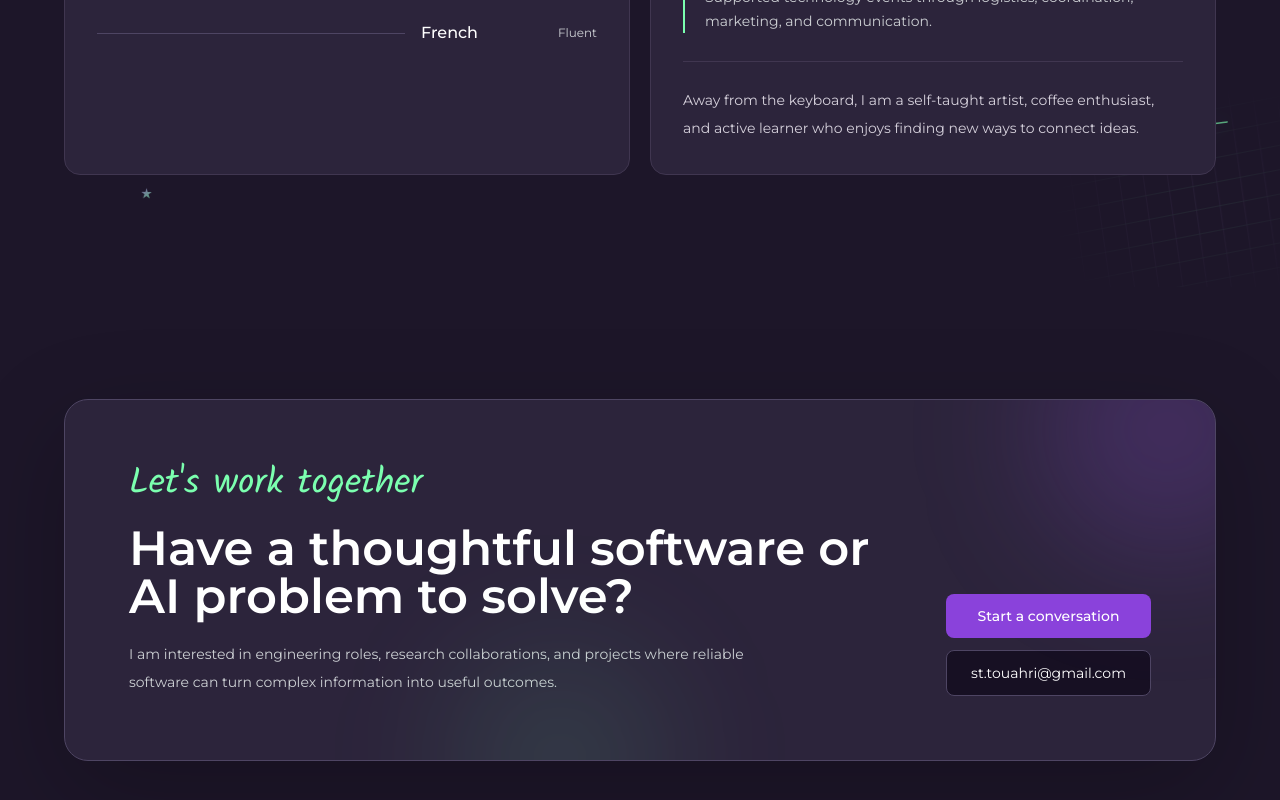
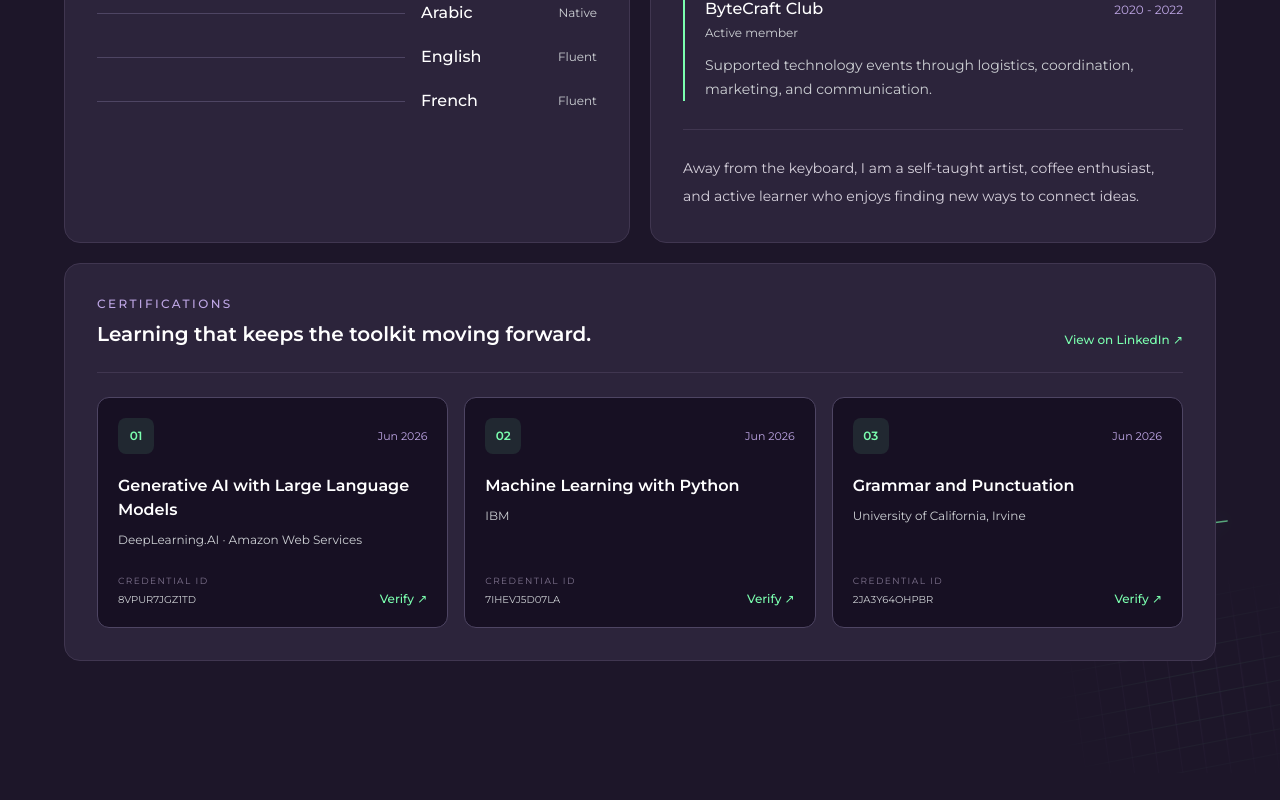
Before and after one commit to saratouahri/portfolio, a Next.js app: page / in a window 1280 px wide. Shown: the part 6177-6977 px from the top of the page. Built offline with nearby package versions, Linux system fonts and the light colour scheme.

Commit message:
add certifications to more section

```diff
--- a/src/app/components/sections/More.jsx
+++ b/src/app/components/sections/More.jsx
@@ -1,4 +1,4 @@
-import { languages, volunteering } from "../../data/profile";
+import { certifications, languages, volunteering } from "../../data/profile";
 import Reveal from "../ui/Reveal";
 import SectionLabel from "../ui/SectionLabel";
 import TiltCard from "../ui/TiltCard";
@@ -12,10 +12,10 @@ export default function More() {
         <Reveal className="max-w-2xl">
           <SectionLabel>More</SectionLabel>
           <h2 className="mt-4 text-3xl font-semibold leading-tight text-white lg:text-4xl">
-            The person around the engineering.
+            What else shapes the engineer behind the work?
           </h2>
           <p className="mt-4 text-sm leading-7 text-text-secondary">
-            A little more context on how I communicate, contribute, and stay curious beyond project work.
+            Languages, community, and continued learning add more context to the profile beyond project work.
           </p>
         </Reveal>
 
@@ -62,6 +62,63 @@ export default function More() {
             </TiltCard>
           </Reveal>
         </div>
+
+        <Reveal delay={140} className="mt-5">
+          <article className="rounded-2xl border border-[#403650] bg-surface-secondary p-6 sm:p-8">
+            <div className="flex flex-col gap-3 border-b border-[#403650] pb-6 sm:flex-row sm:items-end sm:justify-between">
+              <div>
+                <p className="text-xs font-medium uppercase tracking-[0.2em] text-[#BFA7E6]">
+                  Certifications
+                </p>
+                <h3 className="mt-2 text-xl font-semibold text-white">
+                  Learning that keeps the toolkit moving forward.
+                </h3>
+              </div>
+              <a
+                href="https://www.linkedin.com/in/touahri/details/certifications/"
+                target="_blank"
+                rel="noreferrer"
+                className="text-xs font-medium text-[#7BFFAF] transition hover:text-white"
+              >
+                View on LinkedIn <span aria-hidden="true">↗</span>
+              </a>
+            </div>
+
+            <div className="mt-6 grid gap-4 md:grid-cols-3">
+              {certifications.map((certification, index) => (
+                <a
+                  key={certification.credentialId}
+                  href={certification.url}
+                  target="_blank"
+                  rel="noreferrer"
+                  className="group flex min-h-56 flex-col rounded-xl border border-[#4E4563] bg-surface-background p-5 transition hover:-translate-y-1 hover:border-[#7BFFAF] hover:shadow-[0_16px_45px_rgba(123,255,175,.09)]"
+                >
+                  <div className="flex items-center justify-between">
+                    <span className="flex h-9 w-9 items-center justify-center rounded-lg bg-[#7BFFAF]/10 text-xs font-semibold text-[#7BFFAF]">
+                      {String(index + 1).padStart(2, "0")}
+                    </span>
+                    <span className="text-[11px] text-[#BFA7E6]">{certification.issued}</span>
+                  </div>
+                  <h4 className="mt-5 text-base font-semibold leading-6 text-white transition group-hover:text-[#7BFFAF]">
+                    {certification.name}
+                  </h4>
+                  <p className="mt-2 text-xs leading-5 text-text-secondary">
+                    {certification.issuer}
+                  </p>
+                  <div className="mt-auto flex items-end justify-between gap-3 pt-6">
+                    <div>
+                      <p className="text-[9px] uppercase tracking-[0.16em] text-[#817590]">Credential ID</p>
+                      <p className="mt-1 text-[10px] text-text-secondary">{certification.credentialId}</p>
+                    </div>
+                    <span className="text-xs font-medium text-[#7BFFAF]">
+                      Verify <span aria-hidden="true">↗</span>
+                    </span>
+                  </div>
+                </a>
+              ))}
+            </div>
+          </article>
+        </Reveal>
       </div>
     </section>
   );
--- a/src/app/data/profile.js
+++ b/src/app/data/profile.js
@@ -141,6 +141,30 @@ export const languages = [
   { name: "French", level: "Fluent" },
 ];
 
+export const certifications = [
+  {
+    name: "Generative AI with Large Language Models",
+    issuer: "DeepLearning.AI · Amazon Web Services",
+    issued: "Jun 2026",
+    credentialId: "8VPUR7JGZ1TD",
+    url: "https://www.coursera.org/account/accomplishments/records/8VPUR7JGZ1TD",
+  },
+  {
+    name: "Machine Learning with Python",
+    issuer: "IBM",
+    issued: "Jun 2026",
+    credentialId: "7IHEVJ5D07LA",
+    url: "https://www.coursera.org/account/accomplishments/records/7IHEVJ5D07LA",
+  },
+  {
+    name: "Grammar and Punctuation",
+    issuer: "University of California, Irvine",
+    issued: "Jun 2026",
+    credentialId: "2JA3Y64OHPBR",
+    url: "https://www.coursera.org/account/accomplishments/records/2JA3Y64OHPBR",
+  },
+];
+
 export const volunteering = {
   organisation: "ByteCraft Club",
   role: "Active member",
```
